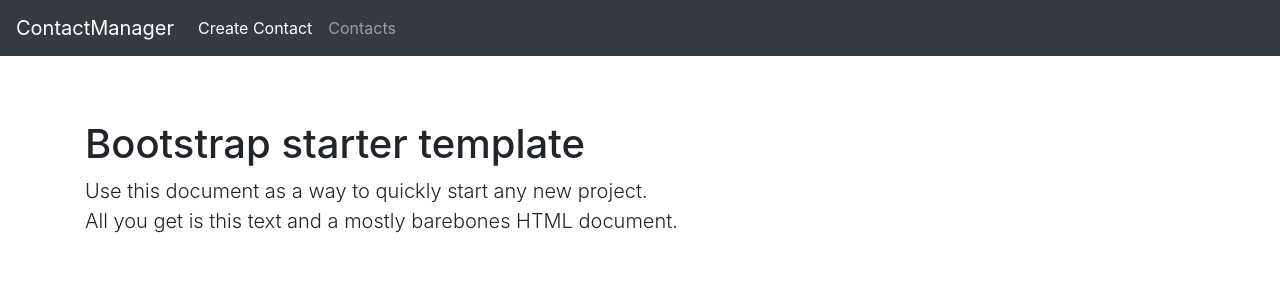
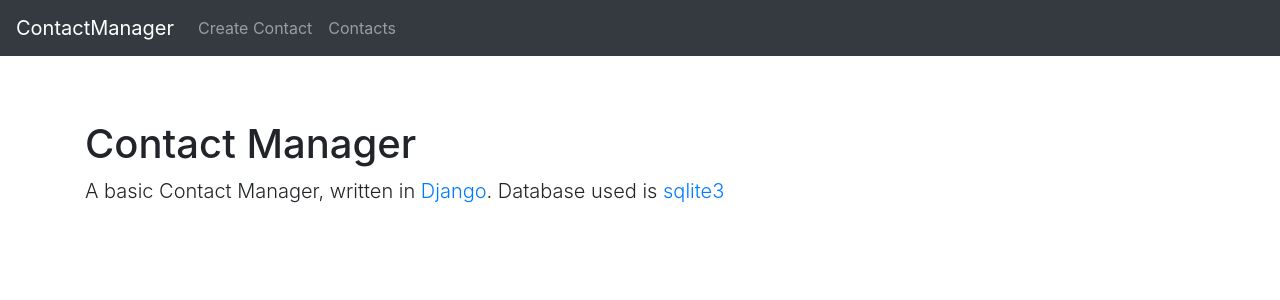
Before and after one commit to ofonimefrancis/contactManager, a Django app: page / in a window 1280 px wide. Shown: the top 300 px of the page. Run offline with Django 3.2, Linux system fonts and the light colour scheme; some libraries are stand-ins or nearby versions.

Commit message:
Basic Create and List contacts implemented.

```diff
--- a/contacts/templates/contacts/base.html
+++ b/contacts/templates/contacts/base.html
@@ -7,6 +7,7 @@
 
     <link rel="stylesheet" href="https://maxcdn.bootstrapcdn.com/bootstrap/4.0.0-beta.2/css/bootstrap.min.css" integrity="sha384-PsH8R72JQ3SOdhVi3uxftmaW6Vc51MKb0q5P2rRUpPvrszuE4W1povHYgTpBfshb" crossorigin="anonymous">
     <style>
+
         main.container {
            margin-top: 120px;
         }
@@ -22,11 +23,11 @@
 
         <div class="collapse navbar-collapse" id="navbarsExampleDefault">
             <ul class="navbar-nav mr-auto">
-                <li class="nav-item active">
-                    <a class="nav-link" href="/add">Create Contact <span class="sr-only">(current)</span></a>
+                <li class="nav-item">
+                    <a class="nav-link" href="{% url 'addcontacts' %}">Create Contact <span class="sr-only">(current)</span></a>
                 </li>
                 <li class="nav-item">
-                    <a class="nav-link" href="/list">Contacts</a>
+                    <a class="nav-link" href="{% url 'listcontacts' %}">Contacts</a>
                 </li>
             </ul>
         </div>
--- a/contacts/templates/contacts/index.html
+++ b/contacts/templates/contacts/index.html
@@ -2,7 +2,7 @@
 
 {% block content %}
 <div class="starter-template">
-    <h1>Bootstrap starter template</h1>
-    <p class="lead">Use this document as a way to quickly start any new project.<br> All you get is this text and a mostly barebones HTML document.</p>
+    <h1>Contact Manager</h1>
+    <p class="lead">A basic Contact Manager, written in <a href="https://djangoproject.com">Django</a>. Database used is <a href="https://www.sqlite.org">sqlite3</a></p>
 </div>
 {% endblock content %}
--- a/contacts/urls.py
+++ b/contacts/urls.py
@@ -3,6 +3,6 @@ from . import views
 
 urlpatterns = [
     url(r'^$', views.index, name='index'),
-    url(r'^add/$', views.addContacts, name="addcontacts"),
-    url(r'^list/$', views.listContacts, name="listcontacts"),
+    url(r'^add/$', views.add, name="addcontacts"),
+    url(r'^list/$', views.list, name="listcontacts"),
 ]
--- a/contacts/views.py
+++ b/contacts/views.py
@@ -1,25 +1,42 @@
 # -*- coding: utf-8 -*-
 from __future__ import unicode_literals
-from django.http import HttpResponse
+from django.http import HttpResponse, HttpResponseRedirect
 from django.template import loader
 from .forms import ContactsForm
 
 from django.shortcuts import render
+from django.contrib import messages
+from django.shortcuts import render
+
+import logging
+
+
+logger = logging.getLogger(__name__)
 
 # Create your views here.
 def index(request):
     template = loader.get_template("contacts/index.html")
     return HttpResponse(template.render({}, request))
 
-def listContacts(request):
-    #latest_contacts = Contact.objects.order_by('-date_created')[:5]
+def list(request):
+    from contacts.models import Contact
+    all_contacts = Contact.objects.all()
     template = loader.get_template("contacts/list.html")
-    return HttpResponse(template.render({}, request))
+    return HttpResponse(template.render({ "contacts": all_contacts}, request))
 
-def addContacts(request):
-    form = ContactsForm()
-    context = {
-        'form' : form
-    }
+def add(request):
+    if request.method == "POST":
+        form = ContactsForm(request.POST)
+        if form.is_valid():
+            form.save()
+            messages.success(request, "Contact Successfully added")
+        else:
+            messages.error(request, "Unable to Create new contact")
+
+        return HttpResponseRedirect(redirect_to="/add")
+
+    else:
+        form = ContactsForm()
+
     template = loader.get_template("contacts/add.html")
-    return HttpResponse(template.render(context, request))
+    return HttpResponse(template.render({"form": form}, request))
```
Also changed, not shown: contacts/templates/contacts/add.html (+13 -2 lines), contacts/templates/contacts/list.html (+20 -1 lines), db.sqlite3, 2 other files.
